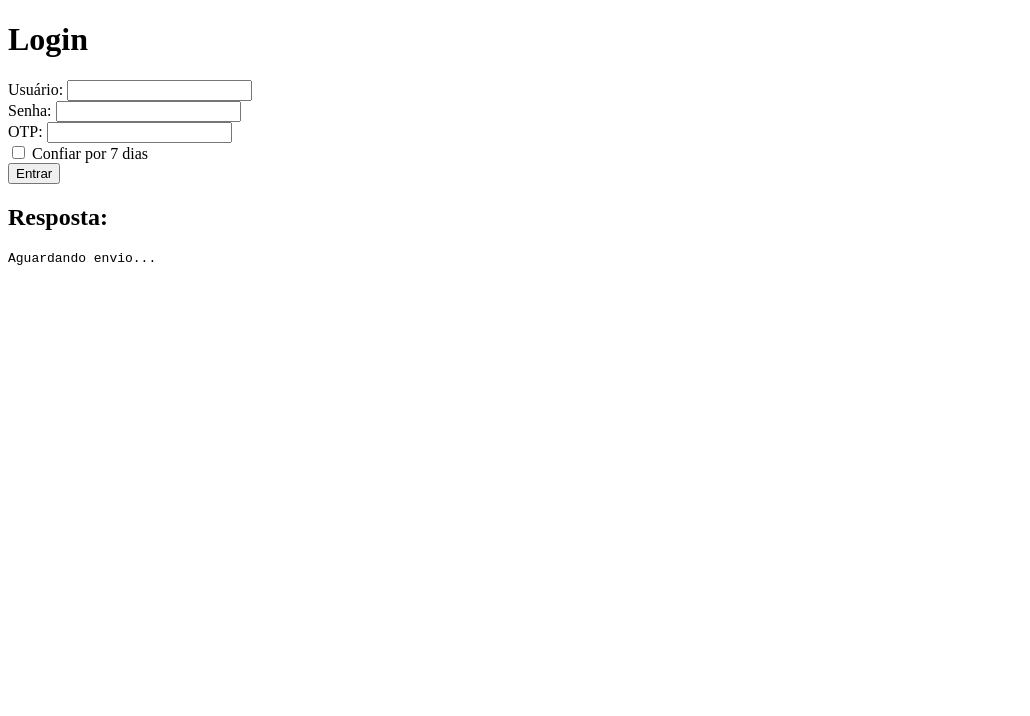
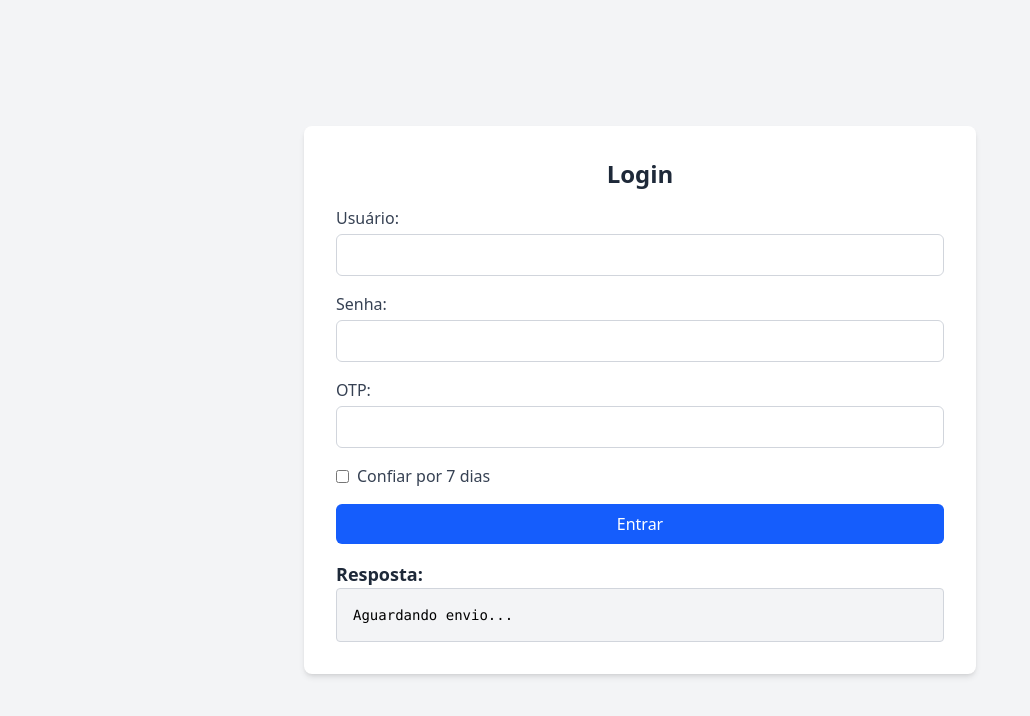
Before and after one commit to lucasmilhoranca-ipag/2fa-fingerprint, a website built with Vite: page index.html in a window 1280 px wide. Shown: the whole page, without its empty margins (0-1030 px from the left). Built offline with nearby package versions, Linux system fonts and the light colour scheme; no server answers.

Commit message:
feat: add basic styles

```diff
--- a/index.html
+++ b/index.html
@@ -4,33 +4,43 @@
     <meta charset="UTF-8" />
     <meta name="viewport" content="width=device-width, initial-scale=1.0" />
     <title>Login + Fingerprint</title>
+    <script src="https://cdn.jsdelivr.net/npm/@tailwindcss/browser@4"></script>
   </head>
-  <body>
-    <div id="app">
-      <h1>Login</h1>
-      <form id="login-form">
-        <label>
-          Usuário:
-          <input type="text" name="username" required />
-        </label><br />
-        <label>
-          Senha:
-          <input type="password" name="password" required />
-        </label><br />
-        <label>
-          OTP:
-          <input type="text" name="otp" />
-        </label><br />
-        <label>
-          <input type="checkbox" name="trust_device" />
-          Confiar por 7 dias
-        </label><br />
-        <button type="submit">Entrar</button>
+  <body class="bg-gray-100 min-h-screen flex items-center justify-center">
+    <div id="app" class="bg-white shadow-md rounded-lg p-8 w-full max-w-2xl space-y-4">
+      <h1 class="text-2xl font-bold text-center text-gray-800">Login</h1>
+      <form id="login-form" class="space-y-4">
+        <label class="block">
+          <span class="text-gray-700">Usuário:</span>
+          <input type="text" name="username" required class="mt-1 block w-full px-3 py-2 border border-gray-300 rounded-md focus:outline-none focus:ring focus:border-blue-300" />
+        </label>
+
+        <label class="block">
+          <span class="text-gray-700">Senha:</span>
+          <input type="password" name="password" required class="mt-1 block w-full px-3 py-2 border border-gray-300 rounded-md focus:outline-none focus:ring focus:border-blue-300" />
+        </label>
+
+        <label class="block">
+          <span class="text-gray-700">OTP:</span>
+          <input type="text" name="otp" class="mt-1 block w-full px-3 py-2 border border-gray-300 rounded-md focus:outline-none focus:ring focus:border-blue-300" />
+        </label>
+
+        <label class="inline-flex items-center space-x-2">
+          <input type="checkbox" name="trust_device" class="rounded border-gray-300 text-blue-600 focus:ring-blue-500" />
+          <span class="text-gray-700">Confiar por 7 dias</span>
+        </label>
+
+        <button type="submit" class="w-full bg-blue-600 text-white py-2 px-4 rounded-md hover:bg-blue-700 transition">
+          Entrar
+        </button>
       </form>
 
-      <h2>Resposta:</h2>
-      <pre id="output">Aguardando envio...</pre>
+      <div>
+        <h2 class="text-lg font-semibold text-gray-800">Resposta:</h2>
+        <pre id="output" class="bg-gray-100 border border-gray-300 rounded p-4 text-sm overflow-x-auto">Aguardando envio...</pre>
+      </div>
     </div>
+
     <script type="module" src="/src/main.js"></script>
   </body>
 </html>
--- a/src/main.js
+++ b/src/main.js
@@ -69,6 +69,8 @@ function stableStringify(obj) {
 document.getElementById("login-form").addEventListener("submit", async (e) => {
   e.preventDefault();
   const output = document.getElementById("output");
+
+  output.className = "bg-yellow-100 text-yellow-800 border border-yellow-300 p-4 rounded text-sm whitespace-pre-wrap overflow-x-auto";
   output.textContent = "Enviando login...";
 
   const form = e.target;
@@ -100,9 +102,13 @@ document.getElementById("login-form").addEventListener("submit", async (e) => {
     });
 
     const data = await res.json();
+
+    output.className = "bg-green-100 text-green-800 border border-green-300 p-4 rounded text-sm whitespace-pre-wrap overflow-x-auto";
     output.textContent = JSON.stringify(data, null, 2);
   } catch (err) {
     console.error(err);
+
+    output.className = "bg-red-100 text-red-800 border border-red-300 p-4 rounded text-sm whitespace-pre-wrap overflow-x-auto";
     output.textContent = "Erro ao realizar login.";
   }
 });
```
